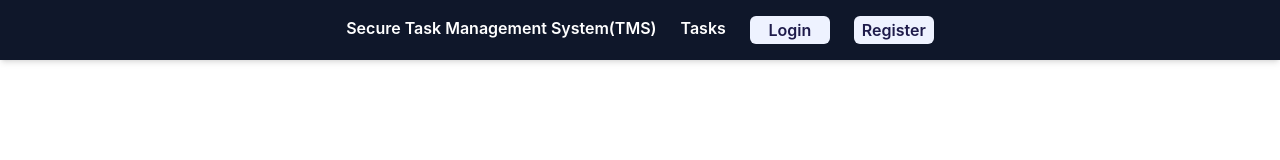
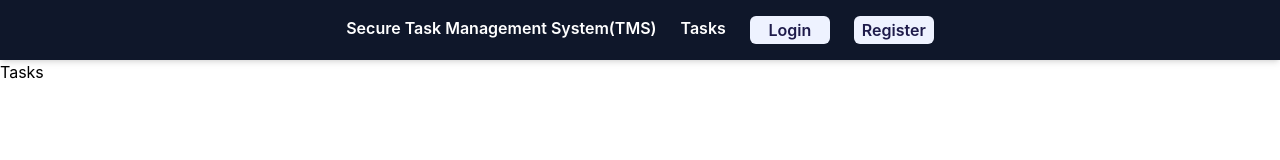
Before and after one commit to mihadcse/Secure_Task_Management_System, a React (Create React App) app in the folder frontend_tms/: page /tasks in a window 1280 px wide. Shown: the top 160 px of the page. Built offline with nearby package versions, Linux system fonts and the light colour scheme.

Commit message:
lagin, register, tasks, dashboard pages created and added to the routes

```diff
--- a/frontend_tms/src/App.js
+++ b/frontend_tms/src/App.js
@@ -2,6 +2,10 @@ import React from 'react'
 import { BrowserRouter as Router, Routes, Route } from "react-router-dom";
 import Home from './pages/Home';
 import Navbar from './components/Navbar';
+import Login from './pages/Login';
+import Register from './pages/Register';
+import Tasks from './pages/Tasks';
+import Dashboard from './pages/Dashboard';
 
 const App = () => {
   return (
@@ -9,6 +13,10 @@ const App = () => {
       <Navbar />
       <Routes>
         <Route path="/" element={<Home />} />
+        <Route path="/login" element={<Login />} />
+        <Route path="/register" element={<Register />} />
+        <Route path="/tasks" element={<Tasks />} />
+        <Route path="/dashboard" element={<Dashboard />} />
       </Routes>
     </Router >
   )
--- a/frontend_tms/src/components/Navbar.js
+++ b/frontend_tms/src/components/Navbar.js
@@ -7,10 +7,10 @@ const Navbar = () => {
         <nav className="bg-slate-900 p-4 shadow-md">
             <ul className="flex justify-center space-x-6 text-white font-semibold">
                 <li>
-                    <Link to="/" className="hover:text-gray-200">Secure Task Management System(TMS)</Link>
+                    <Link to="/" className="hover:text-cyan-500">Secure Task Management System(TMS)</Link>
                 </li>
                 <li>
-                    <Link to="/tasks" className="hover:text-gray-200">Tasks</Link>
+                    <Link to="/tasks" className="hover:text-cyan-500">Tasks</Link>
                 </li>
                 <button className='bg-indigo-50 text-indigo-950 w-20 h-7 rounded-md'>
                     <Link to="/login" className="hover:text-cyan-500">Login</Link>
--- /dev/null
+++ b/frontend_tms/src/pages/Dashboard.js
@@ -0,0 +1,9 @@
+import React from 'react'
+
+const Dashboard = () => {
+  return (
+    <div>Dashboard</div>
+  )
+}
+
+export default Dashboard
--- /dev/null
+++ b/frontend_tms/src/pages/Login.js
@@ -0,0 +1,9 @@
+import React from 'react'
+
+const Login = () => {
+  return (
+    <div>Login</div>
+  )
+}
+
+export default Login
--- /dev/null
+++ b/frontend_tms/src/pages/Register.js
@@ -0,0 +1,9 @@
+import React from 'react'
+
+const Register = () => {
+  return (
+    <div>Register</div>
+  )
+}
+
+export default Register
--- /dev/null
+++ b/frontend_tms/src/pages/Tasks.js
@@ -0,0 +1,9 @@
+import React from 'react'
+
+const Tasks = () => {
+  return (
+    <div>Tasks</div>
+  )
+}
+
+export default Tasks
```
